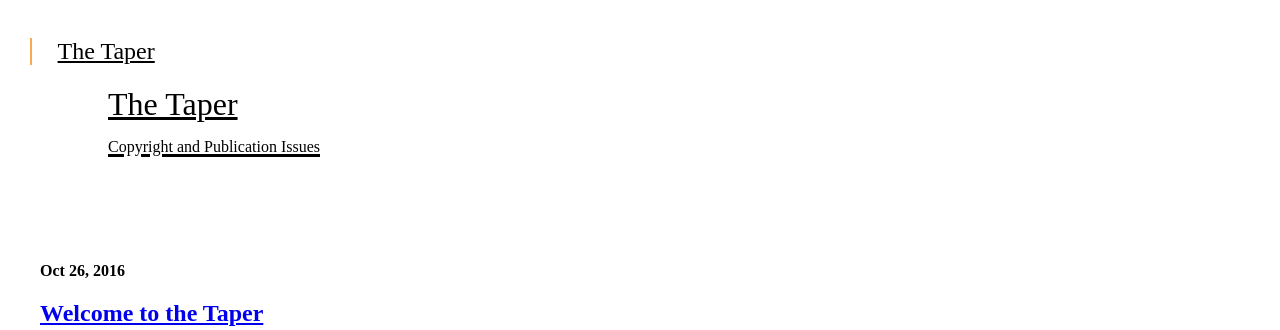
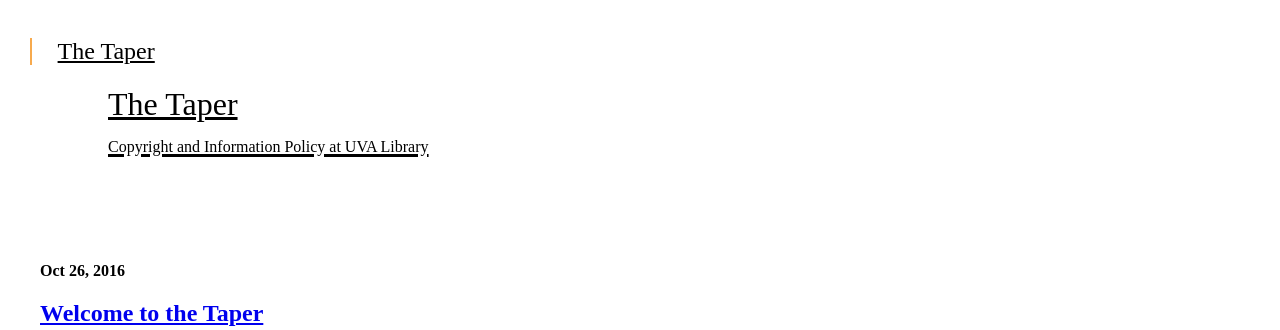
Before and after one commit to uvalib/thetaper, a Jekyll site: the page built from index.html, in a window 1280 px wide. Shown: the top 330 px of the page. Built offline with Jekyll 4.4.1, drawn with Linux system fonts in a browser that asks for light colours.

Commit message:
Updated default.html

```diff
--- a/_layouts/default.html
+++ b/_layouts/default.html
@@ -14,7 +14,7 @@
         <app-toolbar class="tall">
           <a href="/"><h1 main-title>
             The Taper<br/>
-            <span style="font-size:.5em;">Copyright and Publication Issues</span>
+            <span style="font-size:.5em;">Copyright and Information Policy at UVA Library</span>
           </h1></a>
         </app-toolbar>
       </app-header>
```
